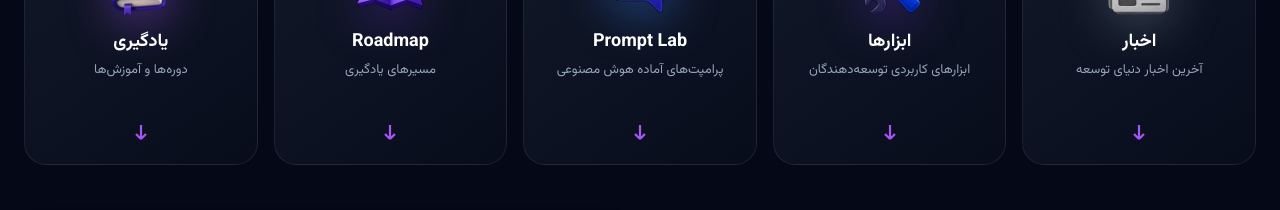
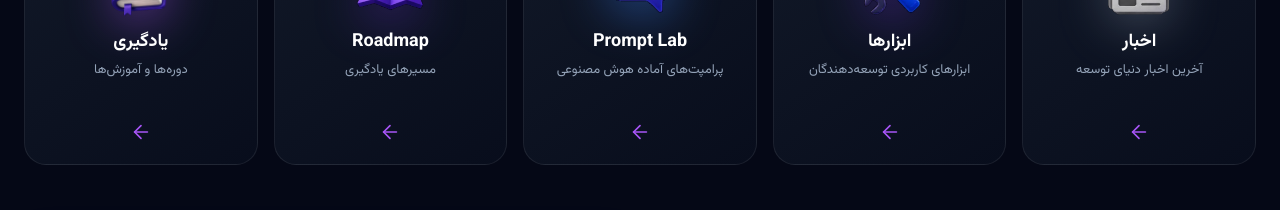
Before and after one commit to codina1/HelpDev, a Next.js app in the folder site/: page / in a window 1280 px wide. Shown: the part 840-1050 px from the top of the page. Built offline with nearby package versions, Linux system fonts and the light colour scheme; no server answers.

Commit message:
فلش کارت‌های دسترسی سریع به جهت چپ (RTL)
Co-authored-by: Cursor <cursoragent@cursor.com>

```diff
--- a/site/src/components/public/home/QuickAccessSection.tsx
+++ b/site/src/components/public/home/QuickAccessSection.tsx
@@ -135,7 +135,7 @@ function QuickAccessCard({ item }: { item: QuickAccessItem }) {
       </p>
 
       <span
-        className="relative z-10 mt-3 flex h-6 w-6 shrink-0 items-center justify-center text-[#A855F7] transition duration-300 group-hover:translate-y-1"
+        className="relative z-10 mt-3 flex h-6 w-6 shrink-0 items-center justify-center text-[#A855F7] transition duration-300 group-hover:-translate-x-1"
         aria-hidden
       >
         <ArrowIcon />
@@ -146,8 +146,19 @@ function QuickAccessCard({ item }: { item: QuickAccessItem }) {
 
 function ArrowIcon() {
   return (
-    <svg width="24" height="24" viewBox="0 0 24 24" fill="none" stroke="currentColor" strokeWidth="2.2" aria-hidden>
-      <path d="M12 5v14M12 19l-5-5M12 19l5-5" />
+    <svg
+      width="22"
+      height="22"
+      viewBox="0 0 24 24"
+      fill="none"
+      stroke="currentColor"
+      strokeWidth="1.8"
+      strokeLinecap="round"
+      strokeLinejoin="round"
+      aria-hidden
+    >
+      <path d="M19 12H5" />
+      <path d="M12 19l-7-7 7-7" />
     </svg>
   );
 }
```
Also changed, not shown: 1 other file (tests, documents, lock files or other folders).
